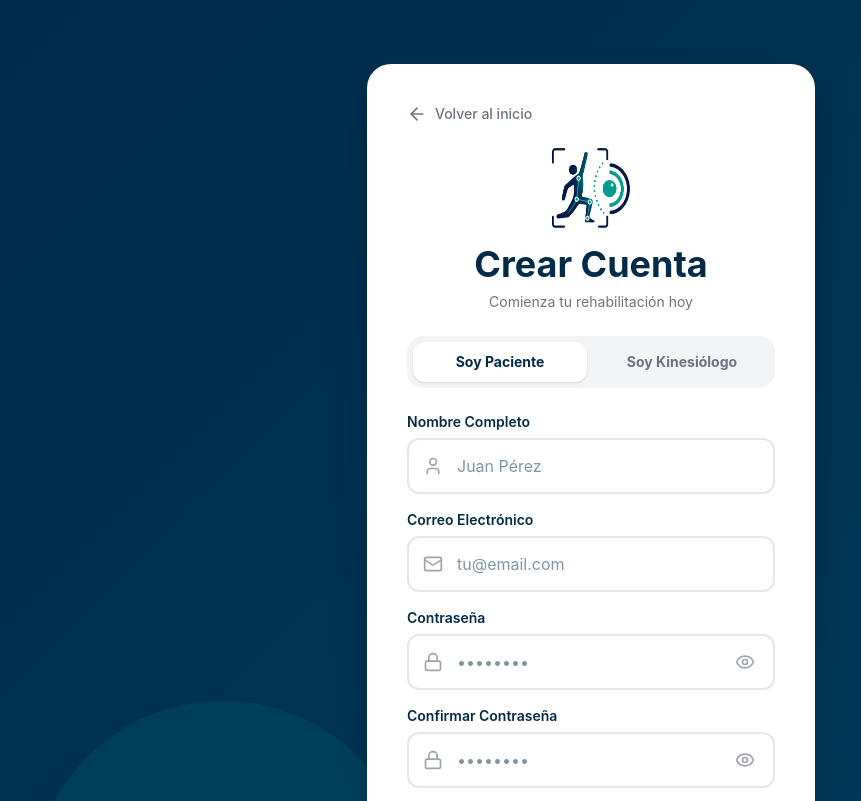
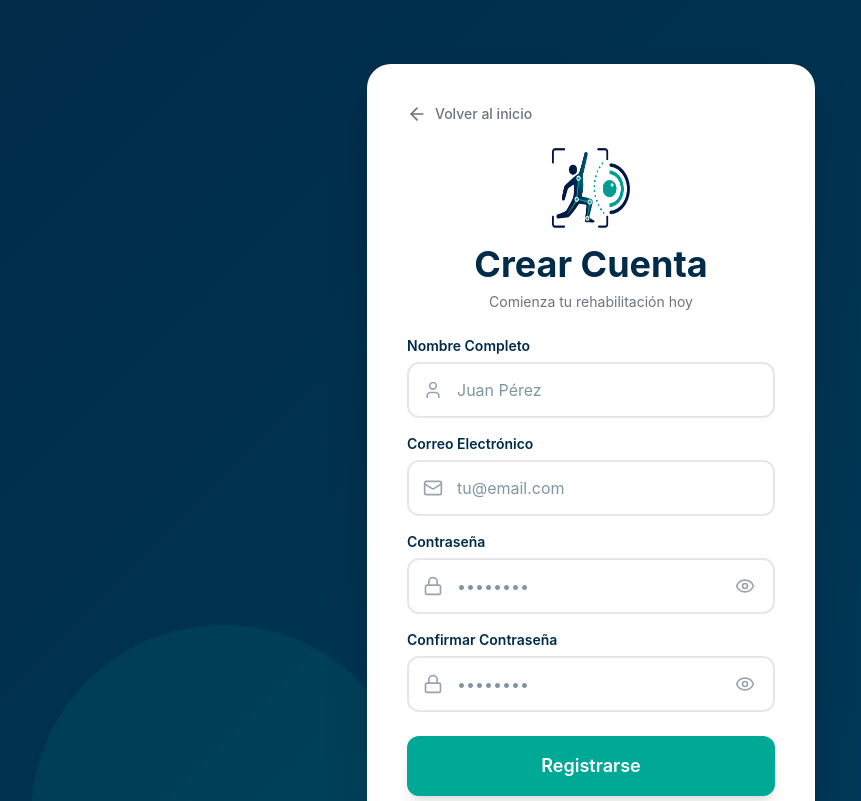
Before and after one commit to Ignacio-gh/kinova, a React (Vite) app in the folder frontend/: page /registro in a window 1280 px wide. Shown: the top 801 px of the page, without its empty margins (49-910 px from the left). Built offline with nearby package versions, Linux system fonts and the light colour scheme.

Commit message:
Eliminación de posibilidad de registro manual por parte del cliente

```diff
--- a/frontend/src/app/pages/Register.tsx
+++ b/frontend/src/app/pages/Register.tsx
@@ -14,17 +14,12 @@ export function Register() {
   // --- Estado para el archivo de verificación profesional ---
   const [verificationFile, setVerificationFile] = useState<File | null>(null);
 
-  const [searchParams, setSearchParams] = useSearchParams();
+  const [searchParams] = useSearchParams();
   const navigate = useNavigate();
 
   const userType = searchParams.get('type') || 'paciente';
   const isKinesiologo = userType === 'kinesiologo';
 
-  // Cambiar el tipo de usuario de forma dinámica en la URL
-  const handleTypeChange = (type: 'paciente' | 'kinesiologo') => {
-    setSearchParams({ type });
-    setVerificationFile(null); // Limpiamos el archivo si cambia de rol
-  };
 
   // Manejador de la carga del archivo
   const handleFileChange = (e: React.ChangeEvent<HTMLInputElement>) => {
@@ -50,11 +45,7 @@ export function Register() {
   if (isKinesiologo) {
     // Si es kinesiólogo, lo mandamos directo a su listado de pacientes
     navigate('/login/kinesiologo');
-  } else {
-    // Si es paciente, lo mandamos a su calendario semanal
-    navigate('/login/paciente');
-  }
-};
+  }}
 
   return (
     <div
@@ -94,32 +85,6 @@ export function Register() {
           <p className="text-sm" style={{ color: '#6b7280' }}>
             {isKinesiologo ? 'Únete como profesional verificado' : 'Comienza tu rehabilitación hoy'}
           </p>
-        </div>
-
-        {/* --- SELECTOR DE ROL (PACIENTE O KINESIÓLOGO) --- */}
-        <div className="grid grid-cols-2 gap-2 p-1.5 bg-gray-100 rounded-2xl mb-6">
-          <button
-            type="button"
-            onClick={() => handleTypeChange('paciente')}
-            className={`py-2.5 text-sm font-bold rounded-xl transition-all ${
-              !isKinesiologo
-                ? 'bg-white text-[#002B49] shadow-sm'
-                : 'text-gray-500 hover:text-gray-700'
-            }`}
-          >
-            Soy Paciente
-          </button>
-          <button
-            type="button"
-            onClick={() => handleTypeChange('kinesiologo')}
-            className={`py-2.5 text-sm font-bold rounded-xl transition-all ${
-              isKinesiologo
-                ? 'bg-[#00A896] text-white shadow-sm'
-                : 'text-gray-500 hover:text-gray-700'
-            }`}
-          >
-            Soy Kinesiólogo
-          </button>
         </div>
 
         {/* Register Form */}
@@ -300,7 +265,7 @@ export function Register() {
             ¿Ya tienes una cuenta?{' '}
             <button
               type="button"
-              onClick={() => navigate('/login')}
+              onClick={() => navigate('/login/kinesiologo')}
               className="font-semibold hover:underline"
               style={{ color: '#00A896' }}
             >
```
